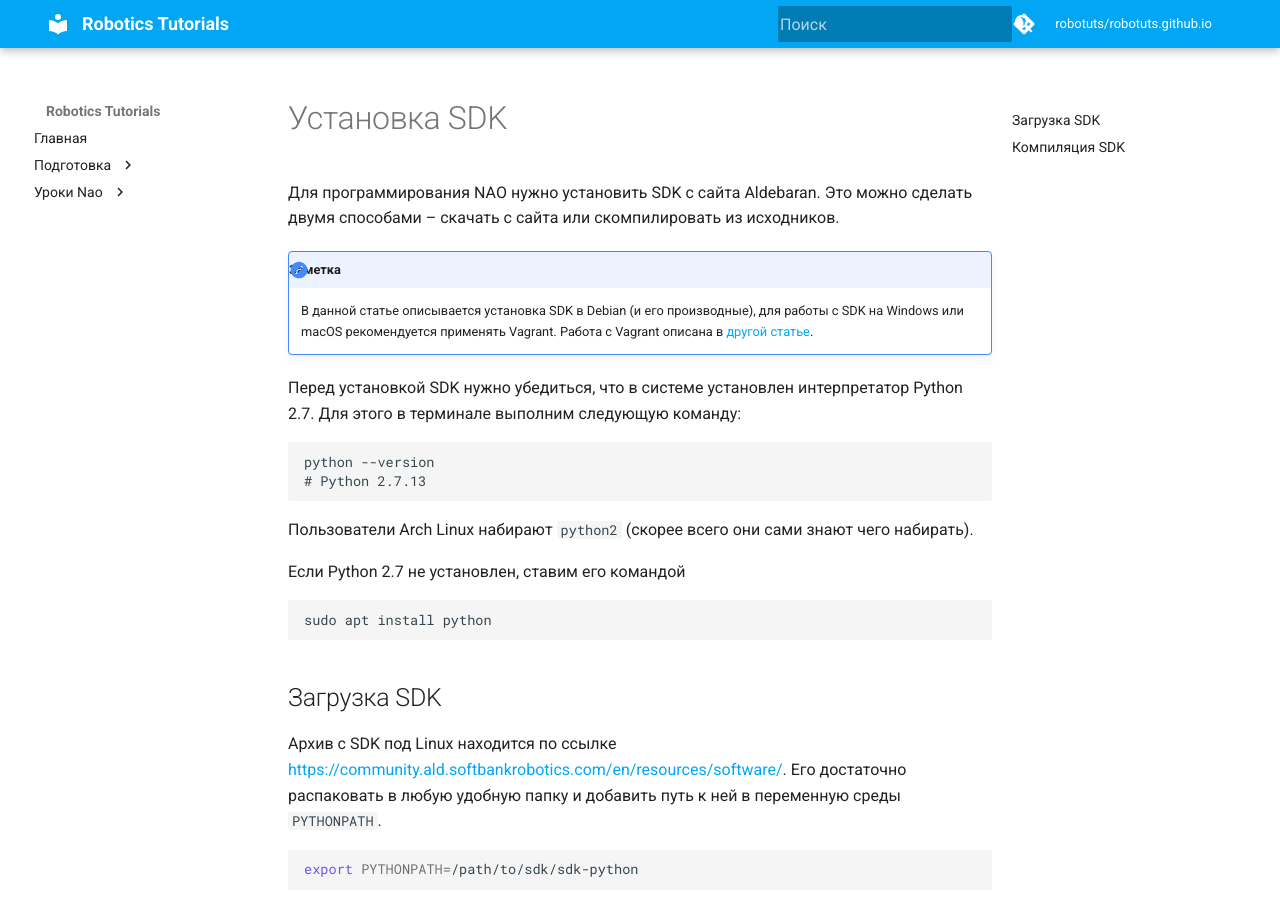
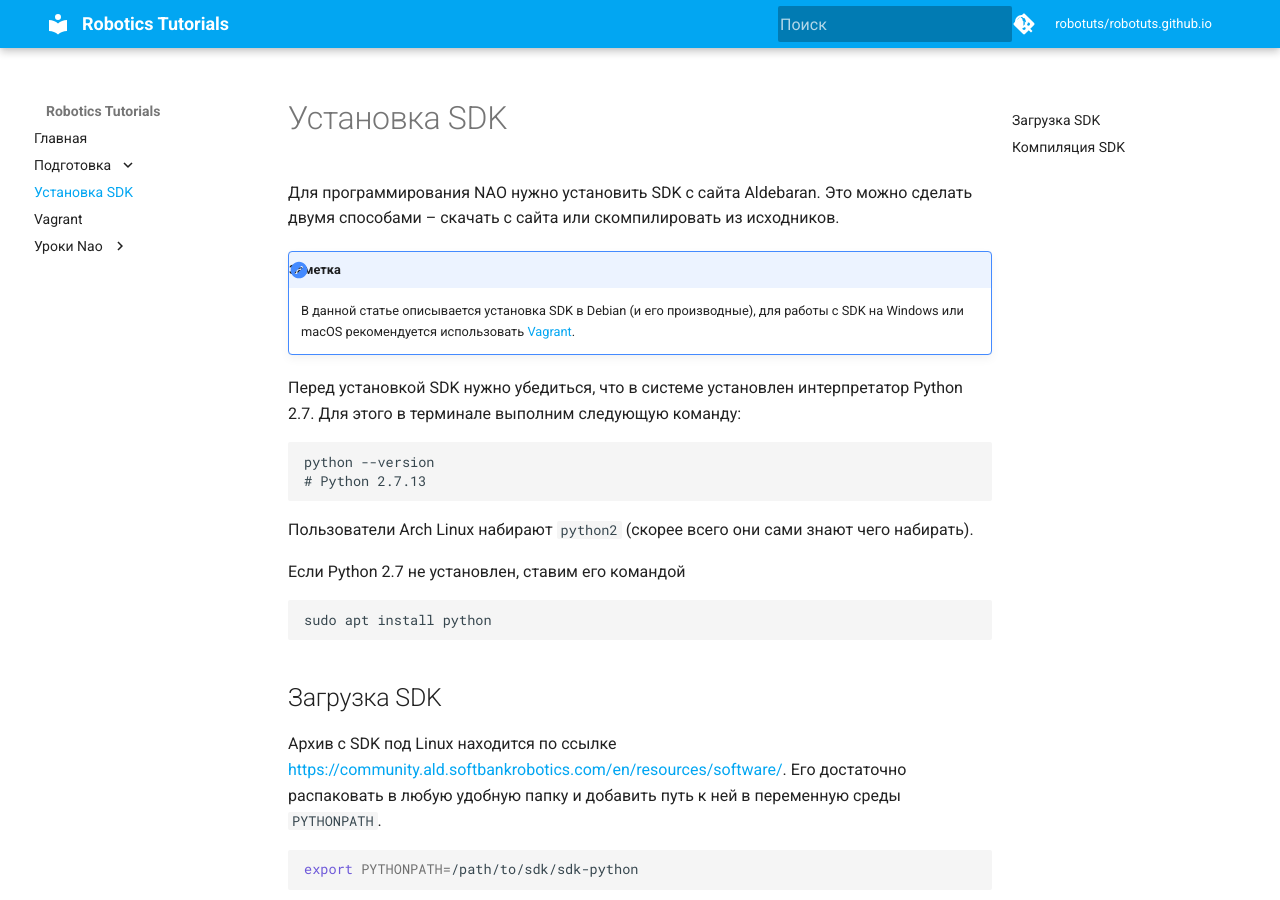
Before and after one commit to robotuts/robotuts.github.io, an MkDocs documentation site: the page built from docs/getting-started/install-sdk.md, in a window 1280 px wide and 900 px high. Built offline with MkDocs 1.6.1 and Material for MkDocs 9.7.7, drawn with Linux system fonts in a browser that asks for light colours; comment, search, counter and statistics services are not loaded; old or Windows-style settings are respelled for this version of MkDocs.

Commit message:
Fixed typos

```diff
--- a/docs/getting-started/install-sdk.md
+++ b/docs/getting-started/install-sdk.md
@@ -7,8 +7,8 @@ title: Установка SDK
 
 !!! note "Заметка"
 	В данной статье описывается установка SDK в Debian (и его производные), для
-	работы с SDK на Windows или macOS рекомендуется применять Vagrant. Работа с
-	Vagrant описана в [другой статье](vagrant.md).
+	работы с SDK на Windows или macOS рекомендуется использовать
+	[Vagrant](vagrant.md).
 
 Перед установкой SDK нужно убедиться, что в системе установлен интерпретатор
 Python 2.7. Для этого в терминале выполним следующую команду:
--- a/mkdocs.yml
+++ b/mkdocs.yml
@@ -55,8 +55,8 @@ markdown_extensions:
 pages:
   - 'Главная': index.md
   - 'Подготовка':
-    - 'Установка SDK': preparing/install-sdk.md
-    - 'Vagrant': preparing/vagrant.md
+    - 'Установка SDK': getting-started/install-sdk.md
+    - 'Vagrant': getting-started/vagrant.md
   - 'Уроки Nao':
     - 'Урок 1: Основы в Choregraphe': nao/lab1.md
     - 'Урок 2: Введение в QiChat': nao/lab2.md
```
